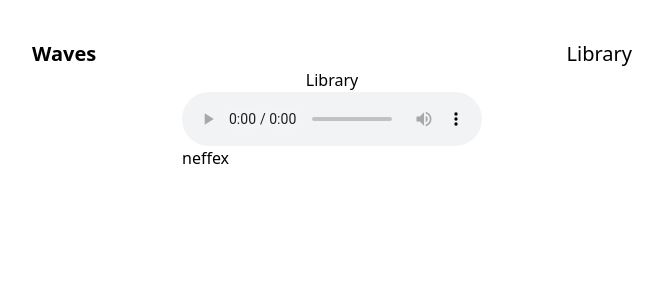
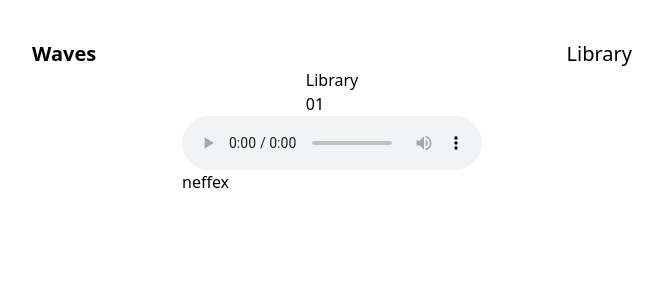
Before and after one commit to JayCodeGitHub/Waves, a React (Vite) app: page / in a window 1280 px wide. Both pictures are taken after a click on the button "Library". Shown: the top 300 px of the page, without its empty margins (308-971 px from the left). Built offline with nearby package versions, Linux system fonts and the light colour scheme.

Commit message:
Add simple songs navigation

```diff
--- a/src/components/library.tsx
+++ b/src/components/library.tsx
@@ -1,7 +1,16 @@
+import { usePlayer } from "../hooks/usePlayer";
+import { Songs } from "../assets/songs";
+
 const Library = () => {
+  const { setSong } = usePlayer();
   return (
     <div>
       <h1>Library</h1>
+      {Songs.map((item) => (
+        <button onClick={() => setSong(item.id)}>
+          <h1>{item.id}</h1>
+        </button>
+      ))}
     </div>
   );
 };
--- a/src/components/player.tsx
+++ b/src/components/player.tsx
@@ -5,7 +5,7 @@ const Player = () => {
   const { song } = usePlayer();
   return (
     <div>
-      <audio src={Songs[song].song} controls />
+      <audio autoPlay src={Songs[song].song} controls />
       {Songs[song].title}
     </div>
   );
```
